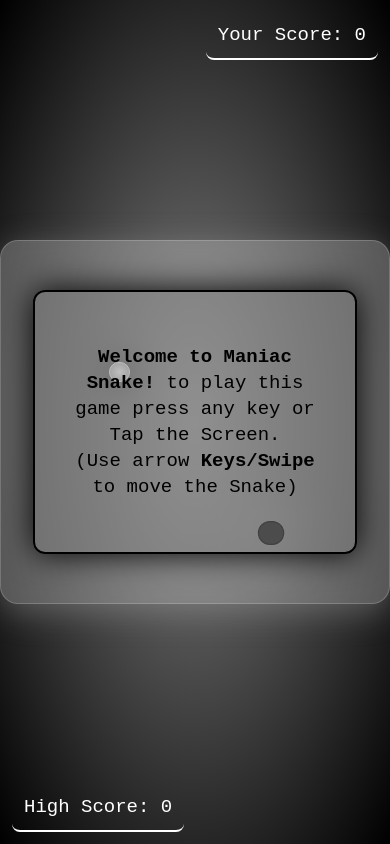
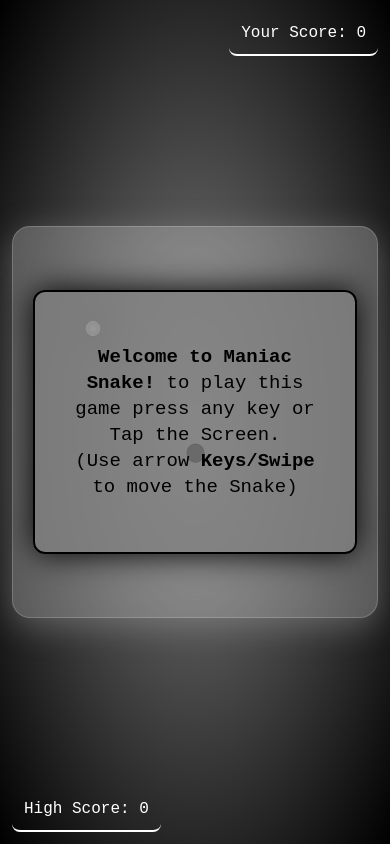
Before and after one commit to nikhil101001/maniac-snake, a plain HTML site: page index.html in a window 390 px wide. Drawn offline with Linux system fonts and the light colour scheme.

Commit message:
extend board size 18 to 25 and increase speed

```diff
--- a/css/style.css
+++ b/css/style.css
@@ -2,8 +2,11 @@
   padding: 0;
   margin: 0;
   font-family: monospace;
-  overflow-x: hidden;
-  overflow-y: hidden;
+}
+
+body,
+html {
+  overflow: hidden;
 }
 
 .body {
@@ -24,10 +27,11 @@
   border-radius: 18px;
   border: 1px solid rgba(255, 255, 255, 0.18);
   width: 100vmin;
-  height: 93vmin;
+  height: 95vmin;
   display: grid;
-  grid-template-rows: repeat(18, 1fr);
-  grid-template-columns: repeat(18, 1fr);
+  grid-template-rows: repeat(25, 1fr);
+  grid-template-columns: repeat(25, 1fr);
+  margin: 12px;
 }
 
 #scoreBox {
@@ -39,7 +43,7 @@
   padding: 12px;
   border-bottom: 2px solid white;
   border-radius: 8px;
-  font-size: 19px;
+  font-size: 16px;
   z-index: 1;
 }
 
@@ -52,29 +56,26 @@
   padding: 12px;
   border-bottom: 2px solid white;
   border-radius: 8px;
-  font-size: 19px;
+  font-size: 16px;
   z-index: 1;
 }
 
 .head {
   background: rgb(24, 24, 24);
   border: 0.25vmin solid black;
-  border-radius: 92px;
+  border-radius: 50%;
   transform: scale(1.2);
   box-shadow: 0 0px 50px 2px rgba(255, 255, 255, 0.5);
 }
 .snake {
   background: rgb(24, 24, 24);
-  border: 0.25vmin solid black;
-  border-radius: 92px;
+  border-radius: 50%;
   box-shadow: 0 0px 50px 2px rgba(255, 255, 255, 0.5);
 }
 
 .food {
   border-radius: 48px;
-
   border: 0.25vmin solid white;
-
   background: radial-gradient(white, rgb(180, 180, 180));
   box-shadow: 0 0px 32px 2px rgba(0, 0, 0, 0.5);
 }
@@ -90,7 +91,7 @@
   position: absolute;
   text-align: center;
   line-height: 2rem;
-  background: rgba(128, 128, 128, 0.5);
+  background: rgba(128, 128, 128, 0.8);
   box-shadow: 0px 0px 32px black;
 }
 .gameOver {
@@ -104,7 +105,13 @@
   position: absolute;
   text-align: center;
   line-height: 2rem;
-  background: rgba(128, 128, 128, 0.5);
+  background: rgba(128, 128, 128, 0.8);
   box-shadow: 0px 0px 32px black;
   display: none;
 }
+
+@media only screen and (max-width: 420px) {
+  #board {
+    height: 100vmin;
+  }
+}
--- a/js/index.js
+++ b/js/index.js
@@ -3,7 +3,7 @@ let inputDir = { x: 0, y: 0 };
 const foodSound = new Audio("../assets/eat.wav");
 const gameOverSound = new Audio("../assets/bumped.wav");
 const moveSound = new Audio("../assets/move.wav");
-let speed = 7;
+let speed = 8;
 let lastPaintTime = 0;
 let score = 0;
 let info = document.querySelector(".info");
@@ -36,9 +36,9 @@ function isCollide(snake) {
 
   //  if snake bump into the wall
   if (
-    snake[0].x >= 18 ||
+    snake[0].x >= 25 ||
     snake[0].x <= 0 ||
-    snake[0].y >= 18 ||
+    snake[0].y >= 25 ||
     snake[0].y <= 0
   ) {
     return true;
@@ -85,8 +85,9 @@ function gameEngine() {
   }
 
   // movment of snake
+  // reverse forloop to get the second last element of the snake and itrrate every element from the last to first and move one by one
   for (let i = snakeArr.length - 2; i >= 0; i--) {
-    // we cant do put value in this manner, we use destructuring and have to make new object using 3 dot(...)
+    // we cant put value in this manner, we use destructuring and have to make new object using 3 dot(...)
     // snakeArr[i + 1] = snakeArr[i];
     snakeArr[i + 1] = { ...snakeArr[i] };
   }
@@ -136,8 +137,10 @@ window.addEventListener("keydown", (e) => {
   // hide the info tab
   info.style.display = "none";
   gameOver.style.display = "none";
+
   inputDir = { x: 0, y: 1 }; // start the game(press any key)
   moveSound.play();
+
   switch (e.key) {
     case "ArrowUp":
       // console.log("ArrowUp");
```
